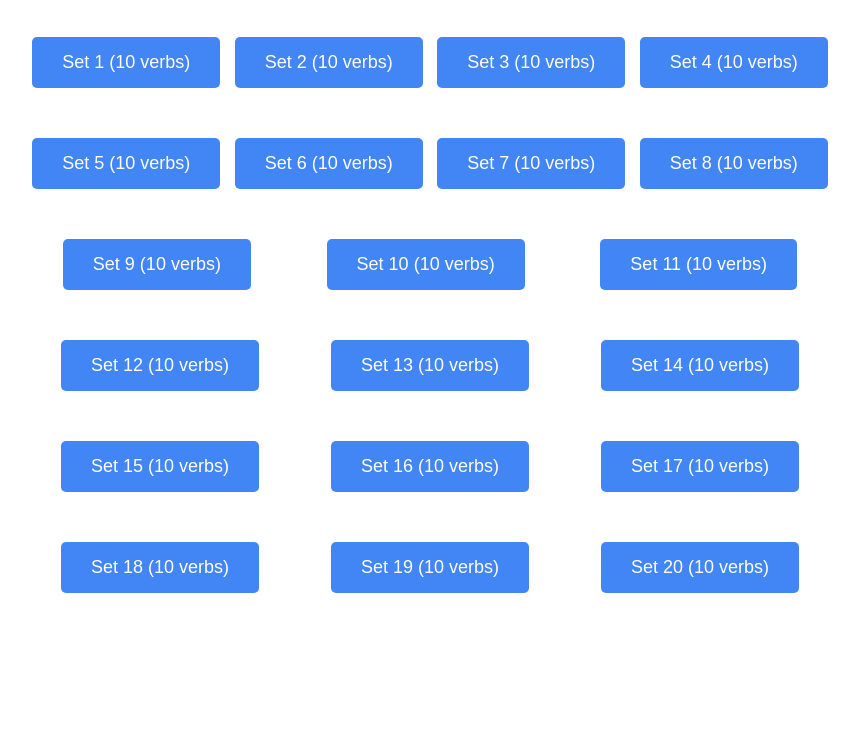
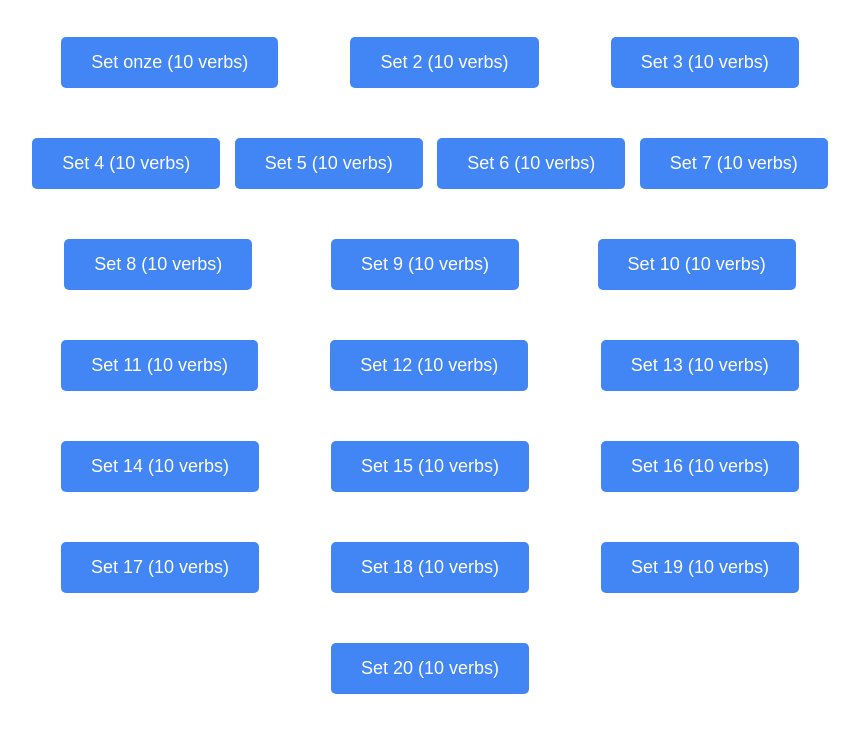
Before and after one commit to Akhil01251/frenchverb, a plain HTML site: page index.html in a window 1280 px wide. Shown: the part 103-836 px from the top of the page, without its empty margins (210-1069 px from the left). Before the commit the page ends 800 px from the top, so only its background shows below. Drawn offline with Linux system fonts and the light colour scheme; a script that the page names is missing.

Commit message:
Update index.html

```diff
--- a/index.html
+++ b/index.html
@@ -181,7 +181,7 @@
         </div>
 
         <div class="set-buttons">
-            <button class="start-btn" onclick="startPractice(1)">Set 1 (10 verbs)</button>
+            <button class="start-btn" onclick="startPractice(1)">Set onze (10 verbs)</button>
             <button class="start-btn" onclick="startPractice(2)">Set 2 (10 verbs)</button>
             <button class="start-btn" onclick="startPractice(3)">Set 3 (10 verbs)</button>
             <button class="start-btn" onclick="startPractice(4)">Set 4 (10 verbs)</button>
```
